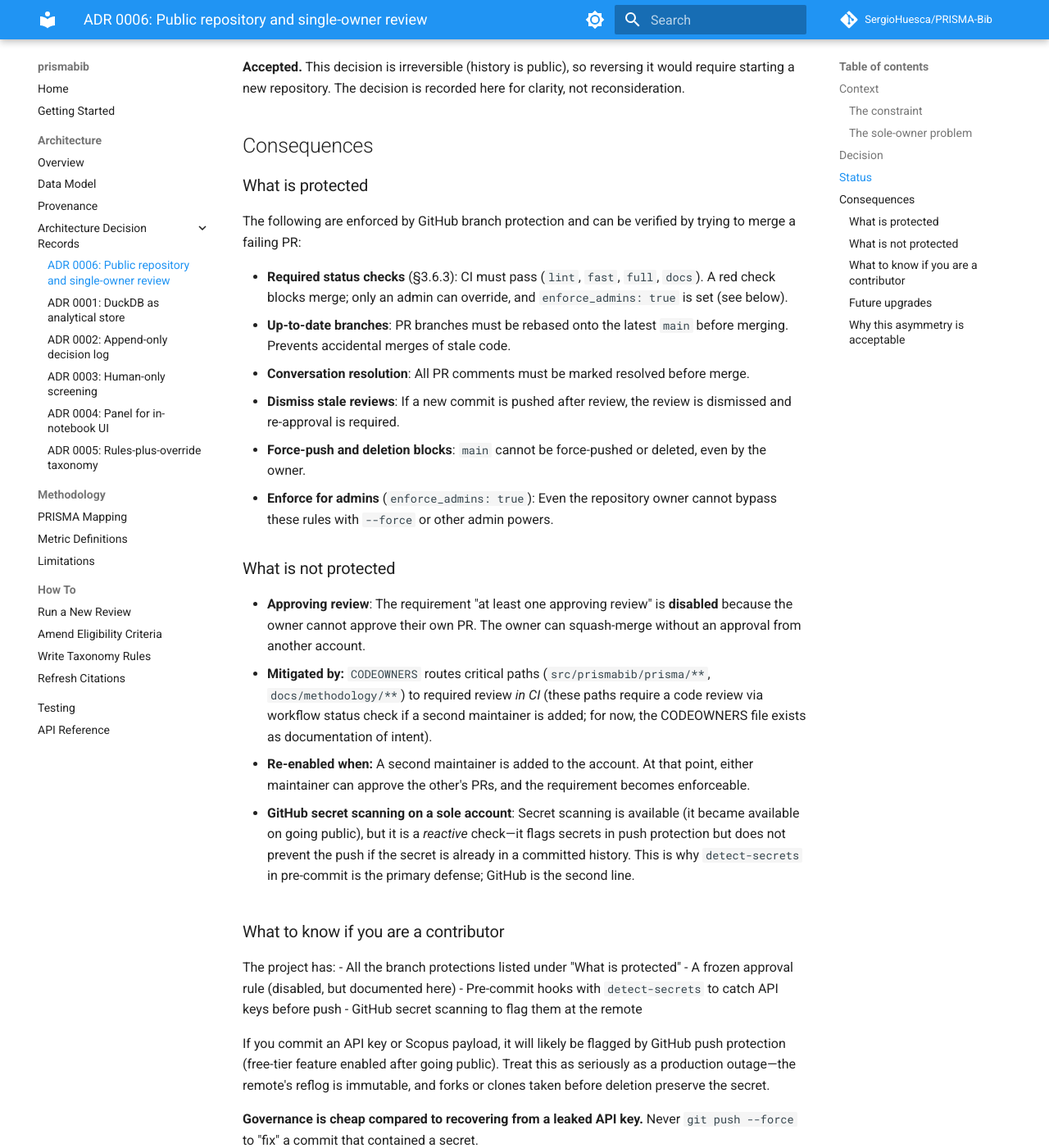
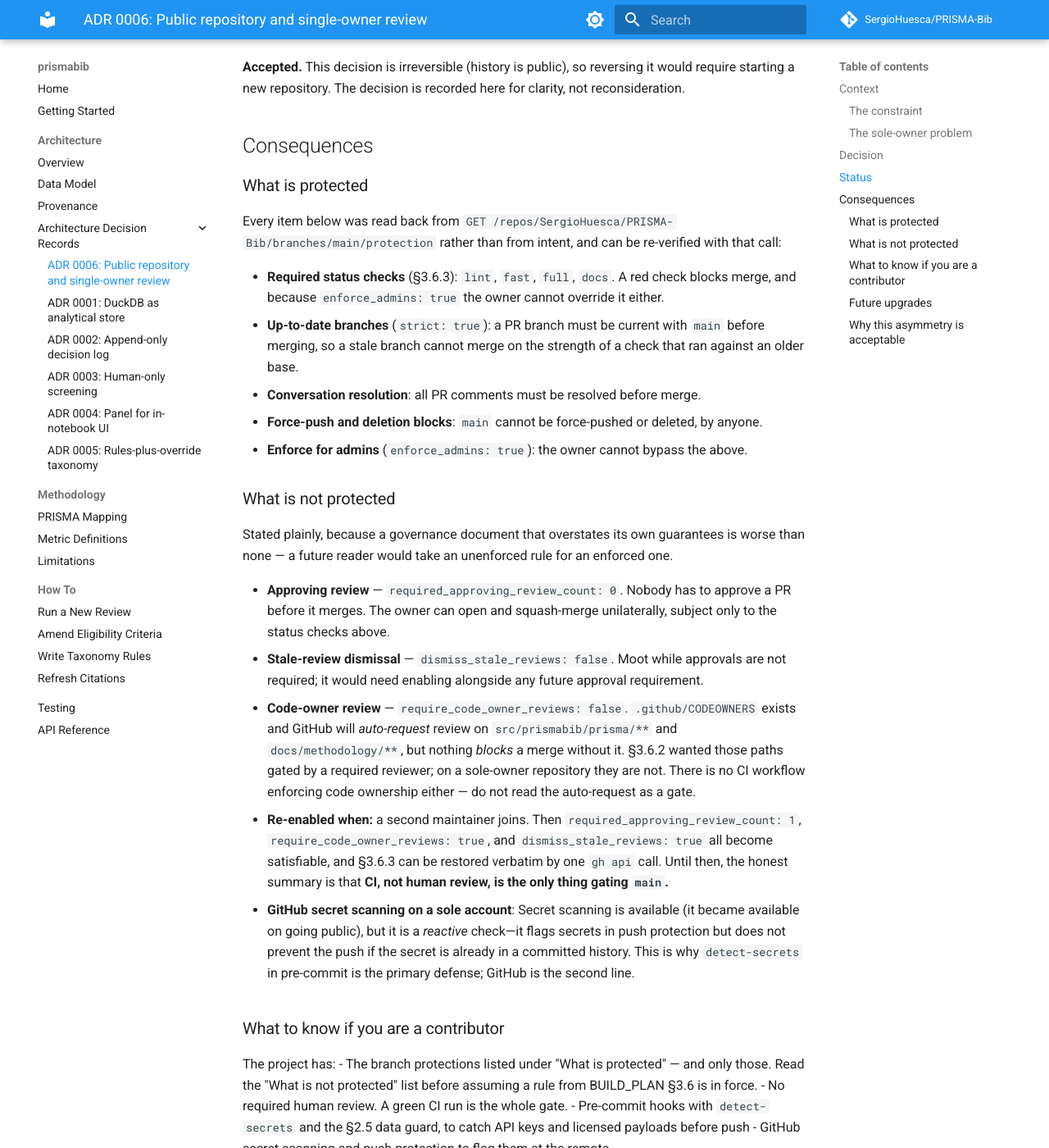
Before and after one commit to SergioHuesca/PRISMA-Bib, an MkDocs documentation site: the page built from docs/architecture/adr/0006-public-repository-and-single-owner-review.md, in a window 1280 px wide and 1400 px high, scrolled down 2149 px. Shown: the whole window at 82% size. Built offline with MkDocs 1.6.1 and Material for MkDocs 9.7.7, drawn with Linux system fonts in a browser that asks for light colours; comment, search, counter and statistics services are not loaded; some of the changed text lies outside the part shown.

Commit message:
fix(stage-00): address code review on PR #1
B1 — default pytest ran the repo-mutating live suite. addopts lacked
-m "not live" (§3.7.2 line 492), so a contributor typing bare `pytest` would
push a branch to origin, open a real PR, and attempt a push to refs/heads/main.
Three docs promised the opposite. Now deselected by default; 7 collected, 5
deselected.

B2 — a passing test could have deleted main. In the AC6 probe, git rev-parse and
git commit-tree ran with check=False and unasserted return codes; on failure
`commit` was empty, turning `<commit>:refs/heads/main` into `:refs/heads/main`,
the delete-branch refspec. Both assertions would still have passed, because
GitHub rejects a protected deletion with the same "protected branch" wording the
test matches. Only allow_deletions:false stood in the way. Return codes are now
asserted and the SHA is validated before the refspec is built.

B3 — S00-AC2 was claimed by a test that does not assert it. The smoke test
compares __version__ to pyproject.toml and says nothing about a clean clone
installing and passing, so --acceptance-report was reporting a claim nothing
verified (risk 12). AC2 now belongs to a live test that clones from GitHub, runs
uv sync, and asserts the default suite is green; the smoke test claims nothing.

B5 — ADR 0006 and CONTRIBUTING described protections not in force. The ADR listed
stale-review dismissal under "What is protected" (dismiss_stale_reviews is false)
and claimed CODEOWNERS enforces review via a CI workflow that does not exist
(require_code_owner_reviews is false). Rewritten from the API readback, with an
explicit statement that CI, not human review, is the only gate on main.

Also: CHANGELOG restated AC5/AC6 incorrectly, and that section becomes the public
v0.1.0 release notes.

Not fixed here — B4, the Actions secrets, is an operator action.

Co-Authored-By: Claude Opus 5 <noreply@anthropic.com>

```diff
--- a/docs/architecture/adr/0006-public-repository-and-single-owner-review.md
+++ b/docs/architecture/adr/0006-public-repository-and-single-owner-review.md
@@ -65,30 +65,51 @@ This is a staged approach:
 
 ### What is protected
 
-The following are enforced by GitHub branch protection and can be verified by trying to merge a failing PR:
+Every item below was read back from
+`GET /repos/SergioHuesca/PRISMA-Bib/branches/main/protection` rather than from intent,
+and can be re-verified with that call:
 
-- **Required status checks** (§3.6.3): CI must pass (`lint`, `fast`, `full`, `docs`). A red check blocks merge; only an admin can override, and `enforce_admins: true` is set (see below).
-- **Up-to-date branches**: PR branches must be rebased onto the latest `main` before merging. Prevents accidental merges of stale code.
-- **Conversation resolution**: All PR comments must be marked resolved before merge.
-- **Dismiss stale reviews**: If a new commit is pushed after review, the review is dismissed and re-approval is required.
-- **Force-push and deletion blocks**: `main` cannot be force-pushed or deleted, even by the owner.
-- **Enforce for admins** (`enforce_admins: true`): Even the repository owner cannot bypass these rules with `--force` or other admin powers.
+- **Required status checks** (§3.6.3): `lint`, `fast`, `full`, `docs`. A red check blocks
+  merge, and because `enforce_admins: true` the owner cannot override it either.
+- **Up-to-date branches** (`strict: true`): a PR branch must be current with `main` before
+  merging, so a stale branch cannot merge on the strength of a check that ran against an
+  older base.
+- **Conversation resolution**: all PR comments must be resolved before merge.
+- **Force-push and deletion blocks**: `main` cannot be force-pushed or deleted, by anyone.
+- **Enforce for admins** (`enforce_admins: true`): the owner cannot bypass the above.
 
 ### What is not protected
 
-- **Approving review**: The requirement "at least one approving review" is **disabled** because the owner cannot approve their own PR. The owner can squash-merge without an approval from another account.
-  - **Mitigated by:** `CODEOWNERS` routes critical paths (`src/prismabib/prisma/**`, `docs/methodology/**`) to required review *in CI* (these paths require a code review via workflow status check if a second maintainer is added; for now, the CODEOWNERS file exists as documentation of intent).
-  - **Re-enabled when:** A second maintainer is added to the account. At that point, either maintainer can approve the other's PRs, and the requirement becomes enforceable.
+Stated plainly, because a governance document that overstates its own guarantees is worse
+than none — a future reader would take an unenforced rule for an enforced one.
+
+- **Approving review** — `required_approving_review_count: 0`. Nobody has to approve a PR
+  before it merges. The owner can open and squash-merge unilaterally, subject only to the
+  status checks above.
+- **Stale-review dismissal** — `dismiss_stale_reviews: false`. Moot while approvals are not
+  required; it would need enabling alongside any future approval requirement.
+- **Code-owner review** — `require_code_owner_reviews: false`. `.github/CODEOWNERS` exists
+  and GitHub will *auto-request* review on `src/prismabib/prisma/**` and
+  `docs/methodology/**`, but nothing *blocks* a merge without it. §3.6.2 wanted those paths
+  gated by a required reviewer; on a sole-owner repository they are not. There is no CI
+  workflow enforcing code ownership either — do not read the auto-request as a gate.
+- **Re-enabled when:** a second maintainer joins. Then
+  `required_approving_review_count: 1`, `require_code_owner_reviews: true`, and
+  `dismiss_stale_reviews: true` all become satisfiable, and §3.6.3 can be restored verbatim
+  by one `gh api` call. Until then, the honest summary is that **CI, not human review, is
+  the only thing gating `main`.**
 
 - **GitHub secret scanning on a sole account**: Secret scanning is available (it became available on going public), but it is a *reactive* check—it flags secrets in push protection but does not prevent the push if the secret is already in a committed history. This is why `detect-secrets` in pre-commit is the primary defense; GitHub is the second line.
 
 ### What to know if you are a contributor
 
 The project has:
-- All the branch protections listed under "What is protected"
-- A frozen approval rule (disabled, but documented here)
-- Pre-commit hooks with `detect-secrets` to catch API keys before push
-- GitHub secret scanning to flag them at the remote
+- The branch protections listed under "What is protected" — and only those. Read the
+  "What is not protected" list before assuming a rule from BUILD_PLAN §3.6 is in force.
+- No required human review. A green CI run is the whole gate.
+- Pre-commit hooks with `detect-secrets` and the §2.5 data guard, to catch API keys and
+  licensed payloads before push
+- GitHub secret scanning and push protection to flag them at the remote
 
 If you commit an API key or Scopus payload, it will likely be flagged by GitHub push protection (free-tier feature enabled after going public). Treat this as seriously as a production outage—the remote's reflog is immutable, and forks or clones taken before deletion preserve the secret.
 
```
Also changed, not shown: CHANGELOG.md (+12 -5 lines), CONTRIBUTING.md (+1 -1 lines), pyproject.toml (+7 -0 lines), 2 other files.
